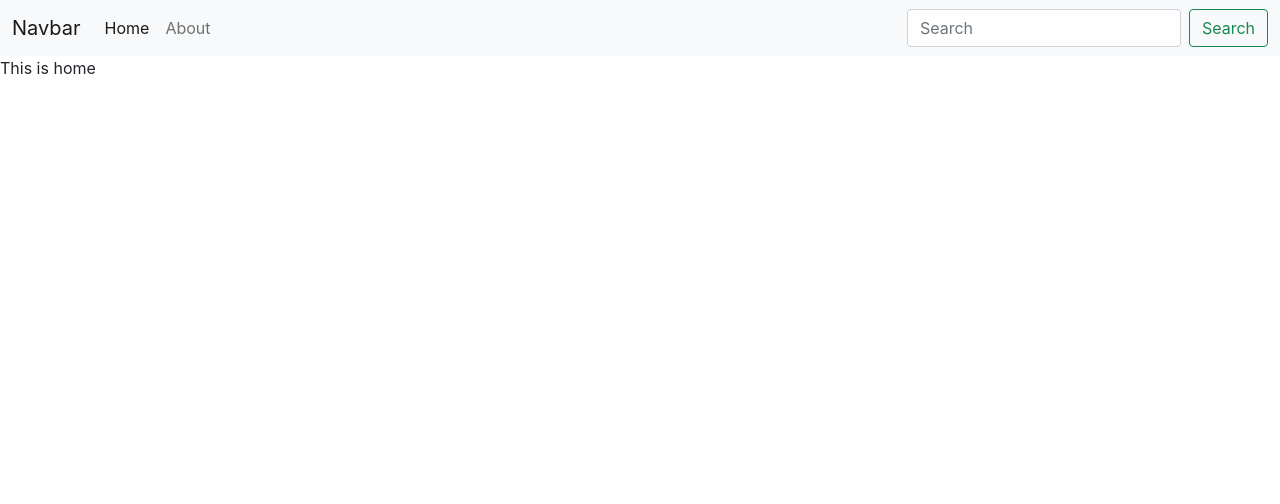
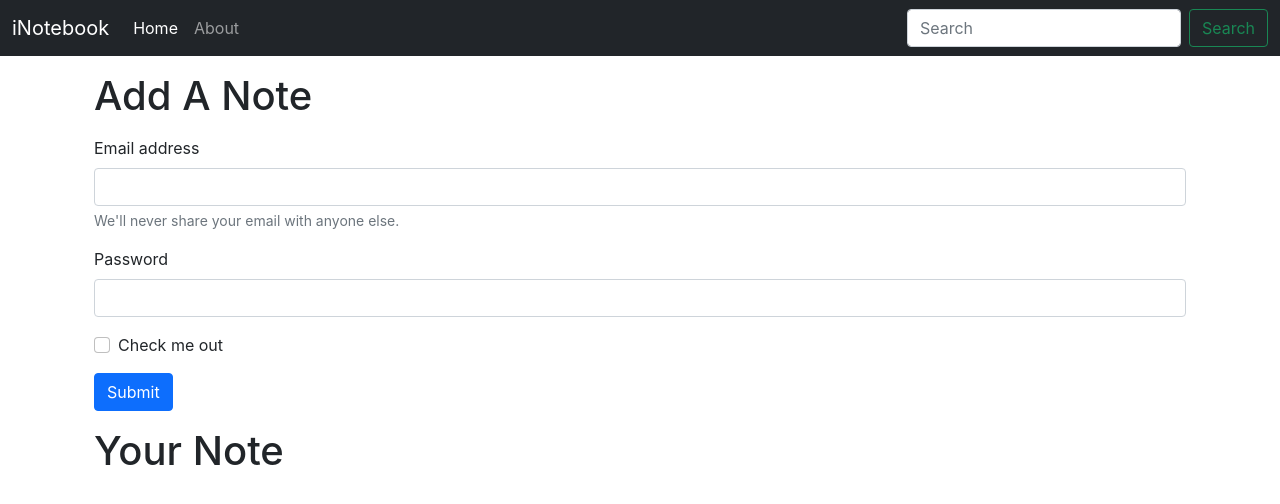
Before and after one commit to ChandanNayak-web/Notepad-Applicaton-Angular, a React (Create React App) app: page / in a window 1280 px wide. Shown: the top 504 px of the page. Built offline with nearby package versions, Linux system fonts and the light colour scheme.

Commit message:
here i use the location hook for active the button where we present and add a form in home.js

```diff
--- a/src/App.js
+++ b/src/App.js
@@ -14,6 +14,7 @@
       <NoteState>
         <Router>
           <Navbar />
+          <div className="container">
             {/* <Switch>
                           <Route exact path="/">
                             <Home />
@@ -27,6 +28,7 @@
               <Route exact path="/" element={<Home />} />
               <Route exact path="/about" element={<About />} />
             </Routes>
+          </div>
         </Router>
       </NoteState>
     </>
--- a/src/components/About.js
+++ b/src/components/About.js
@@ -1,15 +1,11 @@
 import React, { useContext, useEffect } from 'react'
-import noteContext from '../context/notes/noteContext'
 
 const About = () => {
-    const a = useContext(noteContext)
-    useEffect(() => {
-        a.update();
-        // eslint-disable-next-line
-    }, [])
+
+
     return (
         <div>
-            This is About {a.state.name} and he is in class {a.state.class}
+            This is About Page!
         </div>
     )
 }
--- a/src/components/Home.js
+++ b/src/components/Home.js
@@ -4,7 +4,32 @@
 export const Home = () => {
     return (
         <div>
-            This is home
+            <div className="container my-3">
+                <h1>Add A Note</h1>
+                <form className='my-3'>
+                    <div className="mb-3">
+                        <label for="exampleInputEmail1" className="form-label">Email address</label>
+                        <input type="email" className="form-control" id="exampleInputEmail1" aria-describedby="emailHelp" />
+                        <div id="emailHelp" className="form-text">We'll never share your email with anyone else.</div>
+                    </div>
+                    <div className="mb-3">
+                        <label for="exampleInputPassword1" className="form-label">Password</label>
+                        <input type="password" className="form-control" id="exampleInputPassword1" />
+                    </div>
+                    <div className="mb-3 form-check">
+                        <input type="checkbox" className="form-check-input" id="exampleCheck1" />
+                        <label className="form-check-label" for="exampleCheck1">Check me out</label>
+                    </div>
+                    <button type="submit" className="btn btn-primary">Submit</button>
+                </form>
+            </div>
+
+
+            <div className="container my-3">
+                <h1>Your Note</h1>
+            </div>
+
+
         </div>
     )
 }
--- a/src/components/Navbar.js
+++ b/src/components/Navbar.js
@@ -1,21 +1,30 @@
-import React from 'react'
-import { Link } from "react-router-dom";
+import React, { useEffect } from 'react'
+import { Link, useLocation } from "react-router-dom";
+
+
+
+
 
 const Navbar = () => {
+    let location = useLocation();
+    useEffect(() => {
+        console.log(location.pathname);
+
+    }, [location]);
     return (
-        <nav className="navbar navbar-expand-lg navbar-light bg-light">
+        <nav className="navbar navbar-expand-lg navbar-dark bg-dark">
             <div className="container-fluid">
-                <Link className="navbar-brand" to="/">Navbar</Link>
+                <Link className="navbar-brand" to="/">iNotebook</Link>
                 <button className="navbar-toggler" type="button" data-bs-toggle="collapse" data-bs-target="#navbarSupportedContent" aria-controls="navbarSupportedContent" aria-expanded="false" aria-label="Toggle navigation">
                     <span className="navbar-toggler-icon"></span>
                 </button>
                 <div className="collapse navbar-collapse" id="navbarSupportedContent">
                     <ul className="navbar-nav me-auto mb-2 mb-lg-0">
                         <li className="nav-item">
-                            <Link className="nav-link active" aria-current="page" to="/">Home</Link>
+                            <Link className={`nav-link ${location.pathname === "/" ? "active" : ""}`} aria-current="page" to="/">Home</Link>
                         </li>
                         <li className="nav-item">
-                            <Link className="nav-link" to="/about">About</Link>
+                            <Link className={`nav-link ${location.pathname === "/about" ? "active" : ""}`} to="/about">About</Link>
                         </li>
 
                     </ul>
--- a/src/context/notes/NoteState.js
+++ b/src/context/notes/NoteState.js
@@ -2,22 +2,9 @@
 import { useState } from "react";
 
 const NoteState = (props) => {
-    const s1 = {
-        "name": "Harry",
-        "class": "5b"
-    }
-    const [state, setState] = useState(s1);
 
-    const update = () => {
-        setTimeout(() => {
-            setState({
-                "name": "Larry",
-                "class": "10b"
-            })
-        }, 1000);
-    }
     return (
-        <NoteContext.Provider value={{ state: state, update: update }}>
+        <NoteContext.Provider value={{}}>
             {props.children}
         </NoteContext.Provider>
     )
```
Lines whose indentation alone changed are shown as unchanged.
